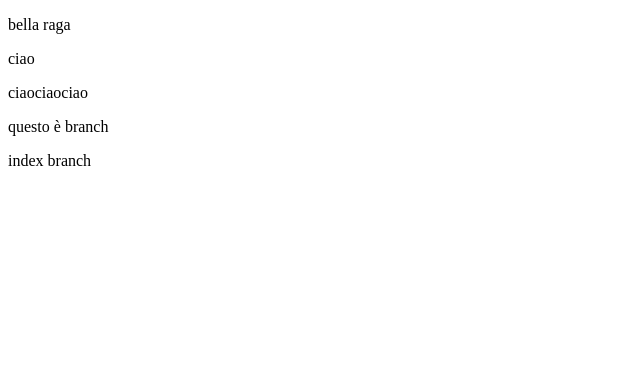
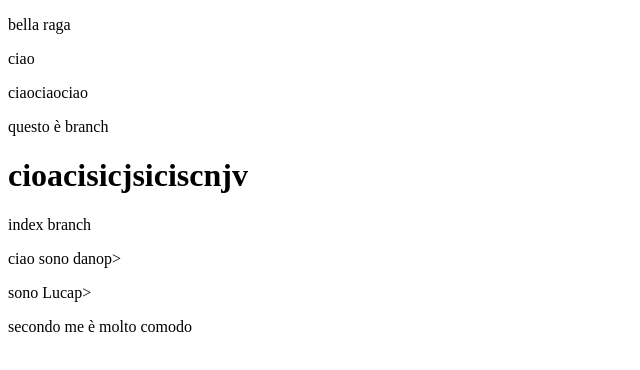
Before and after one commit to Roydano/prova-git, a plain HTML site: page index.html in a window 1280 px wide. Shown: the whole page, without its empty margins (0-640 px from the left). Drawn offline with Linux system fonts and the light colour scheme.

Commit message:
prova collab

```diff
--- a/index.html
+++ b/index.html
@@ -12,7 +12,16 @@
     <div>ciaociaociao</div>
     <p>questo è branch</p>
 
+    <h1>
+        cioacisicjsiciscnjv
+    </h1>
+
     <p>index branch</p>
+
+    <p>ciao sono dano</body>p>
+        <p>sono Luca</html>p>
+
+            <div>secondo me è molto comodo</div>
 
 </body>
 </html>
--- /dev/null
+++ b/style.css
@@ -0,0 +1,9 @@
+* {
+    padding: 0;
+    margin: 0;
+    box-sizing: border-box;
+}
+
+p{
+    color:red;
+}
```
